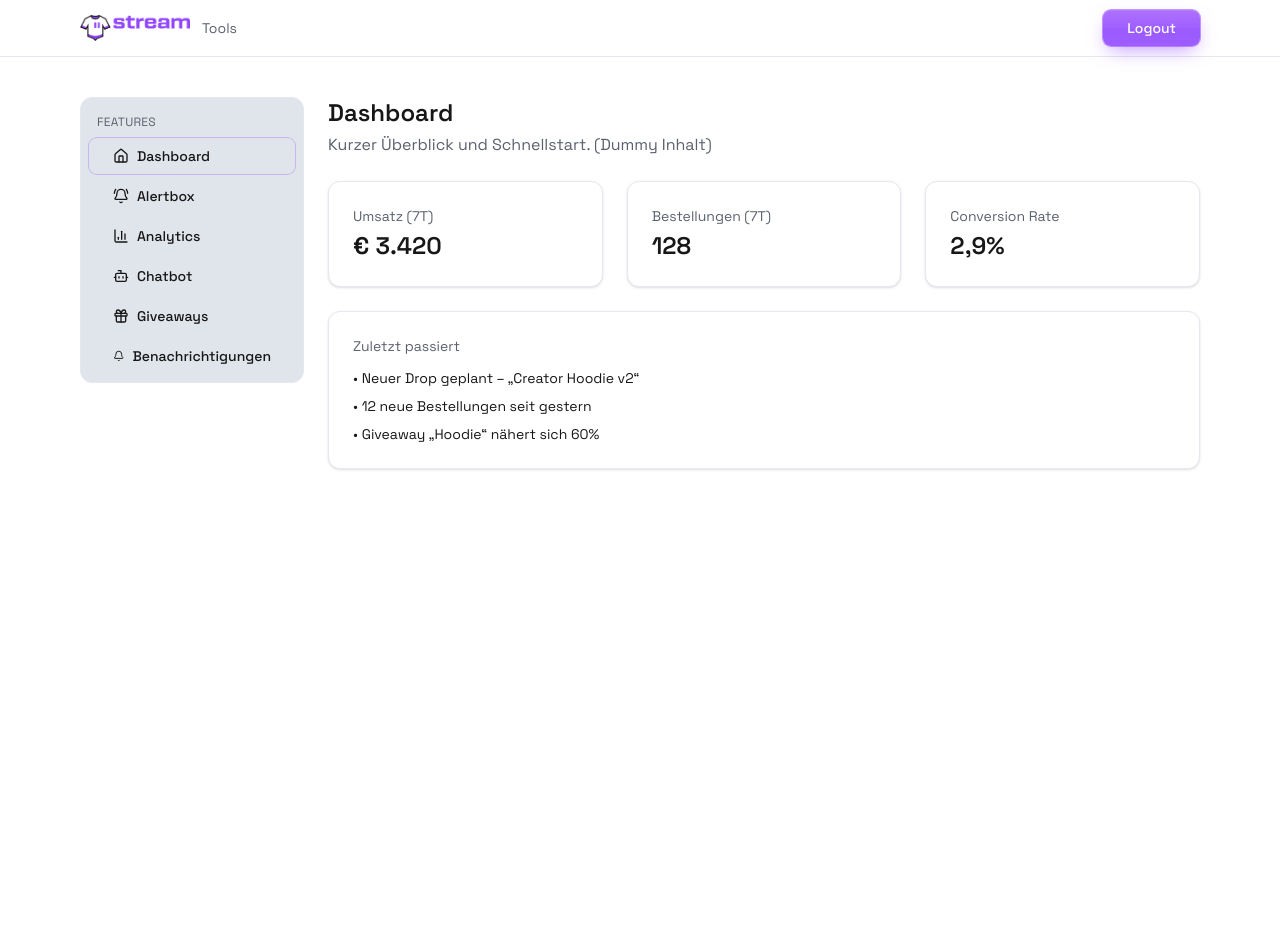
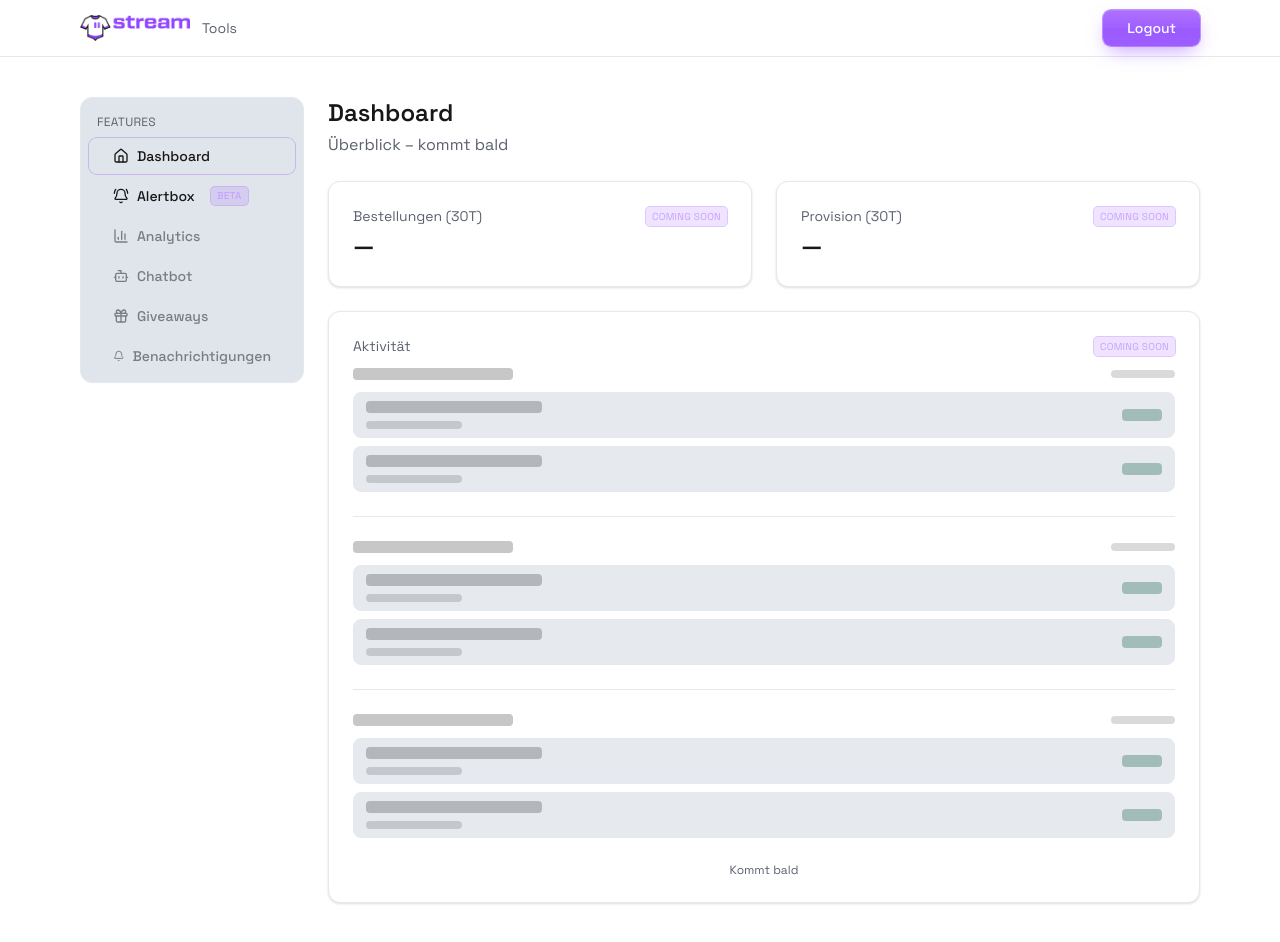
Before and after one commit to juliansngr/streamwear-tools, a Next.js app: page /u/dashboard in a window 1280 px wide. Before the commit the page ends 800 px from the top, so only its background shows below. Built offline with nearby package versions, Linux system fonts and the light colour scheme.

Commit message:
refactor dashboard, lock future features

```diff
--- a/app/u/alertbox/page.jsx
+++ b/app/u/alertbox/page.jsx
@@ -81,7 +81,12 @@ export default function AlertboxSettings() {
   };
   return (
     <>
-      <SectionTitle title="Alertbox" subtitle="Einstellungen für Overlays (Dummy)." />
+      <SectionTitle title={(
+        <span className="inline-flex items-center gap-2">
+          Alertbox
+          <span className="rounded px-1.5 py-0.5 text-[10px] uppercase tracking-wide bg-[#9146ff]/15 text-[#c6a3ff] ring-1 ring-[#9146ff]/30">Beta</span>
+        </span>
+      )} subtitle="Einstellungen für Overlays." />
       <Card className="p-6 grid gap-6">
         <div className="grid gap-2">
           <label className="text-sm">Dein Overlay-Link</label>
--- a/app/u/dashboard/page.jsx
+++ b/app/u/dashboard/page.jsx
@@ -1,31 +1,56 @@
 "use client";
 import { Card } from "@/components/ui/card";
+import { Separator } from "@/components/ui/separator";
 
 export default function Dashboard() {
   return (
     <>
-      <SectionTitle title="Dashboard" subtitle="Kurzer Überblick und Schnellstart. (Dummy Inhalt)" />
-      <div className="grid gap-6 sm:grid-cols-3">
+      <SectionTitle title="Dashboard" subtitle="Überblick – kommt bald" />
+      <div className="grid gap-6 sm:grid-cols-2">
         <Card className="p-6">
-          <div className="text-sm text-[var(--muted-foreground)]">Umsatz (7T)</div>
-          <div className="mt-1 text-2xl font-semibold">€ 3.420</div>
+          <div className="flex items-center justify-between">
+            <div className="text-sm text-[var(--muted-foreground)]">Bestellungen (30T)</div>
+            <SoonBadge />
+          </div>
+          <div className="mt-1 text-2xl font-semibold">—</div>
         </Card>
         <Card className="p-6">
-          <div className="text-sm text-[var(--muted-foreground)]">Bestellungen (7T)</div>
-          <div className="mt-1 text-2xl font-semibold">128</div>
-        </Card>
-        <Card className="p-6">
-          <div className="text-sm text-[var(--muted-foreground)]">Conversion Rate</div>
-          <div className="mt-1 text-2xl font-semibold">2,9%</div>
+          <div className="flex items-center justify-between">
+            <div className="text-sm text-[var(--muted-foreground)]">Provision (30T)</div>
+            <SoonBadge />
+          </div>
+          <div className="mt-1 text-2xl font-semibold">—</div>
         </Card>
       </div>
+
       <Card className="mt-6 p-6">
-        <div className="mb-3 text-sm text-[var(--muted-foreground)]">Zuletzt passiert</div>
-        <ul className="space-y-2 text-sm">
-          <li>• Neuer Drop geplant – „Creator Hoodie v2“</li>
-          <li>• 12 neue Bestellungen seit gestern</li>
-          <li>• Giveaway „Hoodie“ nähert sich 60%</li>
-        </ul>
+        <div className="mb-3 flex items-center justify-between">
+          <div className="text-sm text-[var(--muted-foreground)]">Aktivität</div>
+          <SoonBadge />
+        </div>
+        <div className="space-y-4">
+          {[0, 1, 2].map((i) => (
+            <div key={i}>
+              <div className="flex items-center justify-between">
+                <div className="h-3 w-40 rounded bg-black/30 animate-pulse" />
+                <div className="h-2 w-16 rounded bg-black/20 animate-pulse" />
+              </div>
+              <div className="mt-3 space-y-2">
+                {[0, 1].map((j) => (
+                  <div key={j} className="flex items-center justify-between rounded-[var(--radius-sm)] border border-default bg-[color-mix(in_hsl,var(--muted),black_4%)] px-3 py-2">
+                    <div className="flex-1">
+                      <div className="h-3 w-44 rounded bg-black/30 animate-pulse" />
+                      <div className="mt-2 h-2 w-24 rounded bg-black/20 animate-pulse" />
+                    </div>
+                    <div className="ml-4 h-3 w-10 rounded bg-emerald-900/40 animate-pulse" />
+                  </div>
+                ))}
+              </div>
+              {i < 2 && <Separator className="my-6" />}
+            </div>
+          ))}
+        </div>
+        <div className="mt-6 text-center text-xs text-[var(--muted-foreground)]">Kommt bald</div>
       </Card>
     </>
   );
@@ -42,148 +67,8 @@ function SectionTitle({ title, subtitle }) {
   );
 }
 
-function SectionAlertbox() {
+function SoonBadge() {
   return (
-    <div>
-      <SectionTitle
-        title="Alertbox"
-        subtitle="Zeige Live‑Käufe direkt im Stream – in Echtzeit und im Streamwear‑Look."
-      />
-      <Card className="relative overflow-hidden p-6">
-        <div className="absolute inset-0 bg-gradient-hero opacity-20" />
-        <div className="relative text-sm text-[var(--muted-foreground)]">Overlay Preview</div>
-        <div className="relative mt-4 space-y-3 sm:w-[520px]">
-          {[
-            { t: "Creator Hoodie · Größe L · €59,00" },
-            { t: "Creator T‑Shirt · Größe M · €29,00" },
-            { t: "Merch‑Box · Limited · €89,00" },
-          ].map((x, i) => (
-            <div
-              key={i}
-              className="relative isolate flex items-center gap-3 rounded-xl border border-[color-mix(in_hsl,var(--border),white_6%)] bg-black/55 px-4 py-3 shadow-[0_8px_24px_-10px_rgba(0,0,0,0.6)] backdrop-blur-md ring-1 ring-[#9146ff]/35"
-            >
-              <div className="absolute -inset-px rounded-xl bg-[linear-gradient(180deg,rgba(255,255,255,0.08)_0%,rgba(255,255,255,0)_100%)] opacity-70" />
-              <div className="relative inline-flex h-9 w-9 items-center justify-center rounded-md bg-[linear-gradient(180deg,rgba(145,70,255,0.95)_0%,rgba(145,70,255,0.6)_100%)] ring-1 ring-[#9146ff]/60">
-                <BellRing className="h-5 w-5 text-white" />
-              </div>
-              <div className="relative min-w-0">
-                <div className="text-sm font-semibold">Neuer Kauf</div>
-                <div className="text-xs text-[var(--muted-foreground)]">{x.t}</div>
-              </div>
-              <div className="relative ml-auto h-8 w-8 overflow-hidden rounded-full ring-1 ring-[#9146ff]/40">
-                <div className="h-full w-full bg-[linear-gradient(180deg,rgba(145,70,255,0.7)_0%,rgba(145,70,255,0.4)_100%)]" />
-              </div>
-            </div>
-          ))}
-        </div>
-      </Card>
-    </div>
+    <span className="rounded px-1.5 py-0.5 text-[10px] uppercase tracking-wide bg-[#9146ff]/15 text-[#c6a3ff] ring-1 ring-[#9146ff]/30">Coming Soon</span>
   );
 }
-
-function SectionAnalytics() {
-  const chart = [45, 92, 58, 34, 18, 80, 52];
-  const labels = ["JAN", "FEB", "MAR", "APR", "MAY", "JUN", "JUL"];
-  return (
-    <div>
-      <SectionTitle
-        title="Analytics"
-        subtitle="Umsatz, Konversionsraten, Bestseller und Zeitverläufe – Merch‑KPIs im Blick."
-      />
-      <Card className="relative overflow-hidden p-6">
-        <div className="absolute inset-0 bg-gradient-hero opacity-20" />
-        <div className="relative grid grid-cols-7 items-end gap-3 sm:h-44">
-          {chart.map((v, i) => (
-            <div key={i} className="flex flex-col items-center gap-2">
-              <div className="relative h-40 w-full overflow-hidden rounded-md bg-[var(--muted)]/60 ring-1 ring-black/30">
-                <div
-                  className="absolute inset-x-0 bottom-0 rounded-t-md bg-[linear-gradient(180deg,rgba(145,70,255,0.95)_0%,rgba(145,70,255,0.6)_100%)] shadow-[0_8px_24px_-10px_rgba(145,70,255,0.8)]"
-                  style={{ height: `${v}%` }}
-                />
-                <div className="pointer-events-none absolute inset-0 bg-[linear-gradient(180deg,rgba(255,255,255,0.06)_0%,rgba(255,255,255,0)_46%,rgba(0,0,0,0.08)_54%,rgba(0,0,0,0)_100%)]" />
-              </div>
-              <span className="text-[10px] tracking-wider text-[var(--muted-foreground)]">{labels[i]}</span>
-            </div>
-          ))}
-        </div>
-      </Card>
-    </div>
-  );
-}
-
-function SectionChatbot() {
-  return (
-    <div>
-      <SectionTitle
-        title="Chatbot"
-        subtitle="Reagiert automatisch auf !merch mit deinem Shop‑Link."
-      />
-      <Card className="relative overflow-hidden p-6">
-        <div className="relative rounded-[var(--radius-sm)] border border-default bg-[color-mix(in_hsl,var(--muted),black_4%)] p-3 h-40 overflow-hidden">
-          <div className="text-[10px] uppercase tracking-wide text-[var(--muted-foreground)]">Twitch Chat</div>
-          <div className="mt-2 flex flex-col gap-2 text-sm">
-            <div className="flex items-start gap-2">
-              <div className="min-w-0">
-                <span className="font-medium text-[#9146ff]">cool_user123</span>
-                <span className="mx-1 opacity-60">:</span>
-                <span className="font-semibold">!merch</span>
-              </div>
-            </div>
-            <div className="flex items-start gap-2">
-              <div className="min-w-0">
-                <span className="font-medium text-white">streamwear</span>
-                <span className="mx-1 opacity-60">:</span>
-                <span className="text-[var(--muted-foreground)]">Hey! Hol dir Merch und Drops im offiziellen Shop:</span>
-                <a href="https://streamwear.shop" target="_blank" rel="noopener noreferrer" className="ml-1 underline decoration-[#9146ff]/60 underline-offset-2 hover:text-white">streamwear.shop</a>
-              </div>
-            </div>
-          </div>
-        </div>
-      </Card>
-    </div>
-  );
-}
-
-function SectionGiveaways() {
-  return (
-    <div>
-      <SectionTitle title="Giveaways" subtitle="Automatisierte Gewinnspiele inkl. Ziehung und Validierung." />
-      <Card className="relative overflow-hidden p-6">
-        <div className="flex items-center justify-between text-sm">
-          <div className="font-medium">Hoodie Giveaway</div>
-          <div className="rounded-md bg-black/30 px-2 py-0.5 text-xs ring-1 ring-black/40">Ends in 02:14</div>
-        </div>
-        <div className="mt-3 h-2 w-full overflow-hidden rounded-full bg-black/30 ring-1 ring-black/30">
-          <div className="h-full w-1/2 bg-[linear-gradient(90deg,rgba(145,70,255,1)_0%,rgba(145,70,255,0.6)_100%)]" />
-        </div>
-        <div className="mt-2 flex items-center justify-between text-xs text-[var(--muted-foreground)]">
-          <span>254 Teilnahmen</span>
-          <span>50% abgeschlossen</span>
-        </div>
-      </Card>
-    </div>
-  );
-}
-
-function SectionNotifications() {
-  const items = [
-    { t: "Sale: 2× Creator Cap", time: "vor 1 Min" },
-    { t: "Payout received", time: "vor 1 Std" },
-  ];
-  return (
-    <div>
-      <SectionTitle title="Benachrichtigungen" subtitle="Realtime Notifications zu Verkäufen, Payouts und mehr." />
-      <Card className="relative overflow-hidden p-6">
-        <div className="mt-1 space-y-2">
-          {items.map((n) => (
-            <div key={n.t} className="flex items-center gap-3 rounded-[var(--radius-sm)] border border-default bg-[color-mix(in_hsl,var(--muted),black_4%)] px-3 py-2">
-              <span className="h-2.5 w-2.5 rounded-full bg-[#9146ff] shadow-[0_0_0_3px_rgba(145,70,255,0.25)]" />
-              <div className="flex-1 text-sm">{n.t}</div>
-              <div className="text-xs text-[var(--muted-foreground)]">{n.time}</div>
-            </div>
-          ))}
-        </div>
-      </Card>
-    </div>
-  );
-}
--- a/components/dashboard/Sidebar.jsx
+++ b/components/dashboard/Sidebar.jsx
@@ -20,12 +20,25 @@ export function Sidebar() {
       <div className="px-2 py-2 text-xs uppercase tracking-wide text-[var(--muted-foreground)]">Features</div>
       <nav className="grid gap-1">
         {NAV.map(({ href, label, icon: Icon }) => {
-          const isActive = pathname === href;
+          const allowed = href === "/u/dashboard" || href === "/u/alertbox";
+          const isActive = allowed && pathname === href;
+          const baseClasses = `justify-start gap-2 w-full ${isActive ? "bg-[var(--muted)]/60 ring-1 ring-[#9146ff]/30" : ""}`;
+          if (!allowed) {
+            return (
+              <Button key={href} variant="ghost" disabled className={`${baseClasses} opacity-60 cursor-not-allowed`}>
+                <Icon className="h-4 w-4" />
+                {label}
+              </Button>
+            );
+          }
           return (
-            <Button key={href} variant="ghost" asChild className={`justify-start gap-2 w-full ${isActive ? "bg-[var(--muted)]/60 ring-1 ring-[#9146ff]/30" : ""}`}>
+            <Button key={href} variant="ghost" asChild className={baseClasses}>
               <Link href={href}>
                 <Icon className="h-4 w-4" />
                 {label}
+                {href === "/u/alertbox" && (
+                  <span className="ml-2 rounded px-1.5 py-0.5 text-[10px] uppercase tracking-wide bg-[#9146ff]/15 text-[#c6a3ff] ring-1 ring-[#9146ff]/30">Beta</span>
+                )}
               </Link>
             </Button>
           );
```
